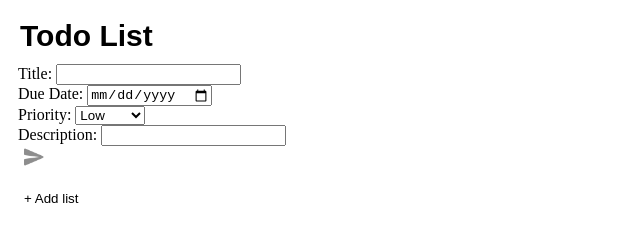
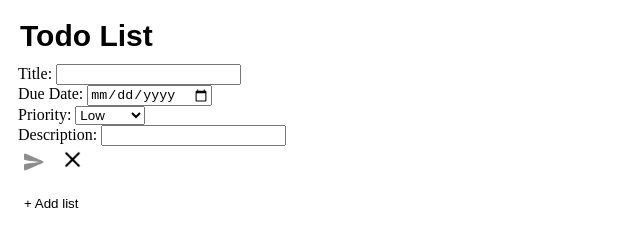
Before and after one commit to JoshuaFoate/To-Do-List, a plain HTML site: page index.html in a window 1280 px wide. Both pictures are taken after a click on the button "+ Add task". Shown: the full height of the page, 0-640 px from the left. Drawn offline with Linux system fonts and the light colour scheme.

Commit message:
Added an exit button on the add task form for users that decide not to make a to do list item.

```diff
--- a/script.js
+++ b/script.js
@@ -113,9 +113,8 @@ function createTaskForm(toDoListContainer, thisTaskButton) {
         </select><br>
         <label for="description">Description:</label>
         <input type="text" id="description" name="description"><br>
-        <button type="submit" id="form-button">
-            <img src="./imgs/send.png" id="send-img">
-        </button
+        <button type="submit" id="form-button"><img src="./imgs/send.png" id="send-img"></button>
+        <button id="exit-form-button"><img src="./imgs/exit-form.png" id="exit-img"></button>
     `;
     toDoListContainer.insertBefore(taskForm, thisTaskButton);
 
@@ -134,6 +133,12 @@ function createTaskForm(toDoListContainer, thisTaskButton) {
             submitButton.disabled = true;
             submitImg.style.opacity = 0.5;
         }
+    });
+
+    const exitButton = document.querySelector('#exit-form-button');
+    exitButton.addEventListener('click', function() {
+        taskForm.remove();
+        thisTaskButton.style.display = 'block';
     });
 
     taskForm.addEventListener('submit', function(event) {
--- a/styles.css
+++ b/styles.css
@@ -74,3 +74,7 @@ button:hover {
 #send-img {
     width: 20px;
 }
+
+#exit-img {
+    width: 25px;
+}
```
Also changed, not shown: imgs/exit-form.png (added).
